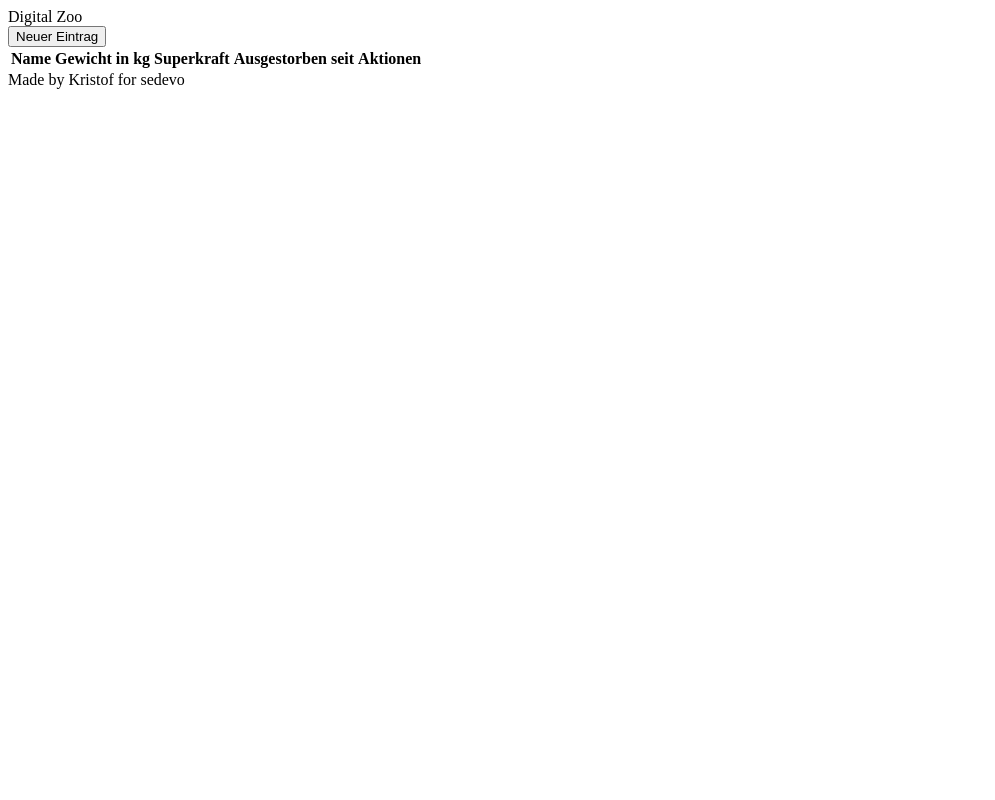
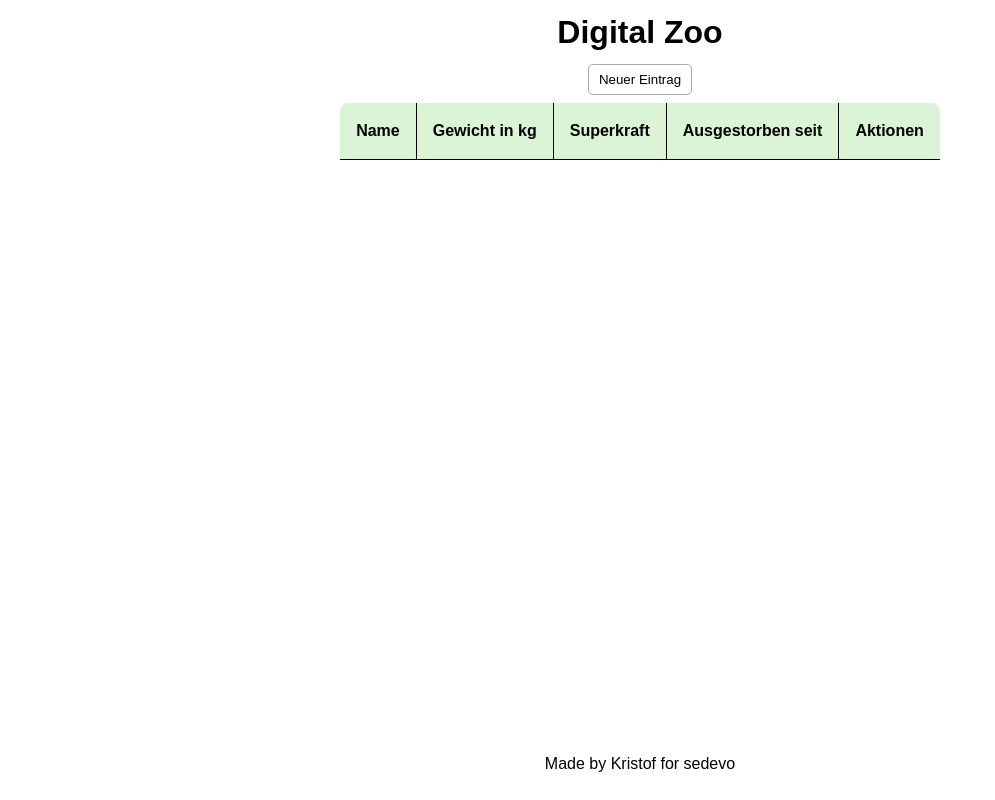
Before and after one commit to Fenrius/digital-zoo, an Angular app: page /animal-overview in a window 1280 px wide. Shown: the whole page, without its empty margins (0-995 px from the left). Built offline with nearby package versions, Linux system fonts and the light colour scheme; no server answers.

Commit message:
feat: add styling

```diff
--- a/src/app/app.component.css
+++ b/src/app/app.component.css
@@ -0,0 +1,11 @@
+header {
+  padding-top: 0.5rem;
+  font-weight: bold;
+  font-size: 2rem;
+}
+footer {
+  bottom: 0;
+  height: 3rem;
+  position: absolute;
+  width: 100%;
+}
--- a/src/app/components/button/button.component.css
+++ b/src/app/components/button/button.component.css
@@ -0,0 +1,7 @@
+button {
+  margin: 0.5rem;
+  padding: 0.44rem 0.6rem;
+  background: white;
+  border: 1px solid darkgray;
+  border-radius: 0.3rem;
+}
--- a/src/app/components/overview-page/overview-page.component.css
+++ b/src/app/components/overview-page/overview-page.component.css
@@ -0,0 +1,45 @@
+
+
+label{
+  margin-right: 0.5rem;
+  margin-left: 0.5rem;
+}
+input{
+border-radius: 0.3rem;
+}
+table {
+  margin: auto;
+  border-spacing: 0;
+}
+button {
+  margin: 0.5rem;
+  padding: 0.44rem 0.6rem;
+  background: white;
+  border: 1px solid darkgray;
+  border-radius: 0.3rem;
+}
+th {
+  border-bottom: 1px solid black;
+  padding: 1rem;
+  background: rgba(123, 225, 107, 0.2);
+}
+tr:nth-child(odd) {
+  background-color: #f4f9f0;
+}
+
+tr:nth-child(even) {
+  background-color: #fdfffc;
+}
+.thLeft{
+  border-top-left-radius: 0.5rem;
+}
+.thRight{
+  border-top-right-radius: 0.5rem;
+}
+.tdInner{
+  border-left: 1px solid black;
+}
+
+.thInner,.thRight {
+  border-left: 1px solid black;
+}
--- a/src/app/components/overview-page/overview-page.component.html
+++ b/src/app/components/overview-page/overview-page.component.html
@@ -20,11 +20,11 @@
 <table>
   <thead>
   <tr>
-    <th>Name</th>
-    <th>Gewicht in kg</th>
-    <th>Superkraft</th>
-    <th>Ausgestorben seit</th>
-    <th>Aktionen</th>
+    <th class="thLeft">Name</th>
+    <th class="thInner">Gewicht in kg</th>
+    <th class="thInner">Superkraft</th>
+    <th class="thInner">Ausgestorben seit</th>
+    <th class="thRight">Aktionen</th>
   </tr>
   </thead>
   <tbody>
@@ -37,28 +37,28 @@
             {{animal.name}}
           }
         </td>
-        <td>
+        <td class="tdInner">
           @if (editId === animal.id) {
             <input [(ngModel)]="animal.weight">
           } @else {
             {{animal.weight}}
           }
         </td>
-        <td>
+        <td class="tdInner">
           @if (editId === animal.id) {
             <input [(ngModel)]="animal.power">
           } @else {
             {{animal.power}}
           }
         </td>
-        <td>
+        <td class="tdInner">
           @if (editId === animal.id) {
             <input [(ngModel)]="animal.extinction">
           } @else {
             {{animal.extinction}}
           }
         </td>
-        <td>
+        <td class="tdInner">
           @if (editId !== animal.id) {
           <button (click)="editId = animal.id" [disabled]="editId !== null">Bearbeiten</button>
           }
--- a/src/styles.css
+++ b/src/styles.css
@@ -1 +1,22 @@
-/* You can add global styles to this file, and also import other style files */
+html, body {
+  height: 100%;
+  margin: 0;
+  padding: 0;
+  border: 0;
+}
+
+*, *::before, *::after {
+  box-sizing: border-box;
+}
+
+body {
+  font-family: Arial, sans-serif;
+  font-size: 16px;
+  line-height: 1.5;
+  text-align: center;
+  height: 100svh;
+}
+
+body > * {
+  margin: 0 auto;
+}
```
